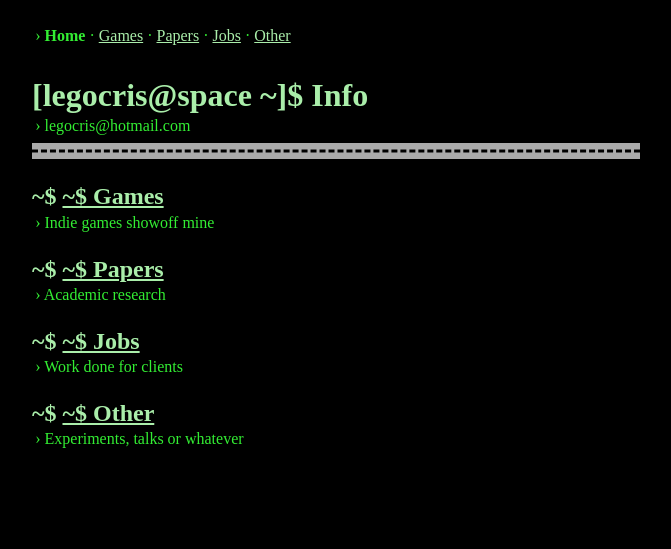
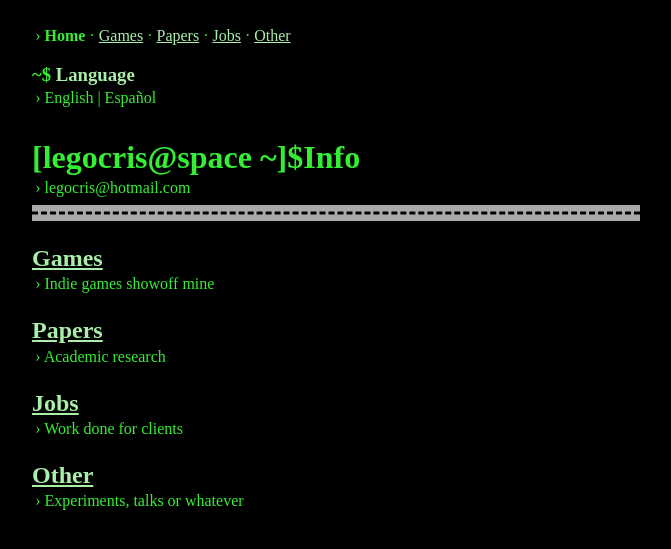
Before and after one commit to legocris/legocris.github.io, a Jekyll site: the page built from README.md, in a window 1280 px wide. Shown: the top 549 px of the page, without its empty margins (304-975 px from the left). Built offline with Jekyll 4.4.1, drawn with Linux system fonts in a browser that asks for light colours; our own code applies the rules of GitHub Pages for plain Markdown files.

Commit message:
Un cambio de color en los principios de los compandos a que sean verdes. Y prueba de lenguajes + otros detalles.

```diff
--- a/README.md
+++ b/README.md
@@ -1,19 +1,20 @@
 **Home** · [Games](GAMES.md) · [Papers](PAPERS.md) · [Jobs](JOBS.md) · [Other](OTHER.md)
+### Language
+English | Español
 
 # Info
-
 legocris@hotmail.com
 
 ---
 
-## [~$ Games](GAMES.md)
+## [Games](GAMES.md)
 Indie games showoff mine
 
-## [~$ Papers](PAPERS.md)
+## [Papers](PAPERS.md)
 Academic research
 
-## [~$ Jobs](JOBS.md)
+## [Jobs](JOBS.md)
 Work done for clients
 
-## [~$ Other](OTHER.md)
+## [Other](OTHER.md)
 Experiments, talks or whatever
--- a/_layouts/default.html
+++ b/_layouts/default.html
@@ -11,7 +11,7 @@
 	padding: 0.5rem 1rem;
 	box-sizing: border-box;
       }
-      h1, h2{
+      h1, h2, h3{
         color: #aea;
 	margin: 0;
 	margin-top:1em;
@@ -20,11 +20,13 @@
 	}
       }
 
+      h1, h2, h3::before{
+	content: "~$ ";
+	color: #3e3;
+      }
+
       h1::before{
-	  content:"[legocris@space ~]$ "
-      }
-      h2::before{
-	  content: "~$ ";
+	content: "[legocris@space ~]$";
       }
 
       hr{
@@ -39,7 +41,6 @@
 	  right: 0;
 	  content: "";
 	  transform: translateY(-50%);
-
 	  border-top: 3px dashed #000;
 	}
       }
@@ -47,13 +48,13 @@
 	margin: 0.2em;
 	&::before{
 	  content:"› ";
+	  color: #3e3;
 	}
       }
       a{
 	color: #aea;
 	&:hover{
 	  background-color:#784;
-
 	}
       }
     </style>
```
Also changed, not shown: GAMES.md (+2 -1 lines), JOBS.md (+1 -1 lines). Lines whose indentation alone changed are shown as unchanged.
